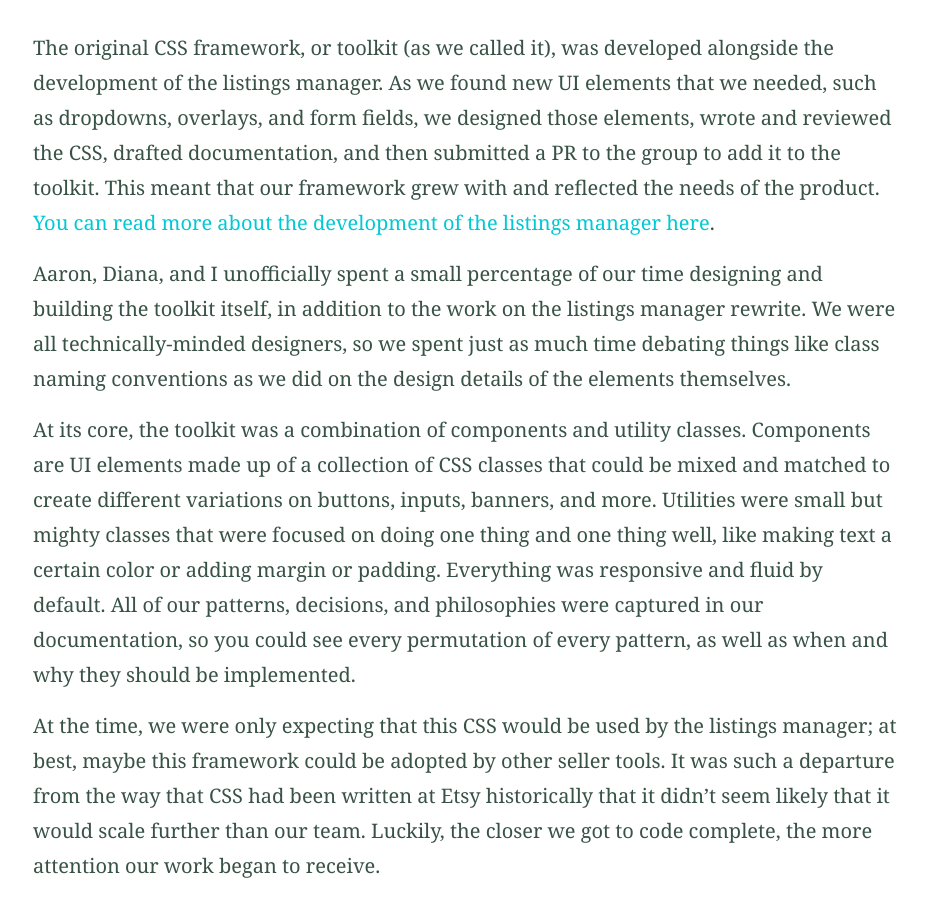
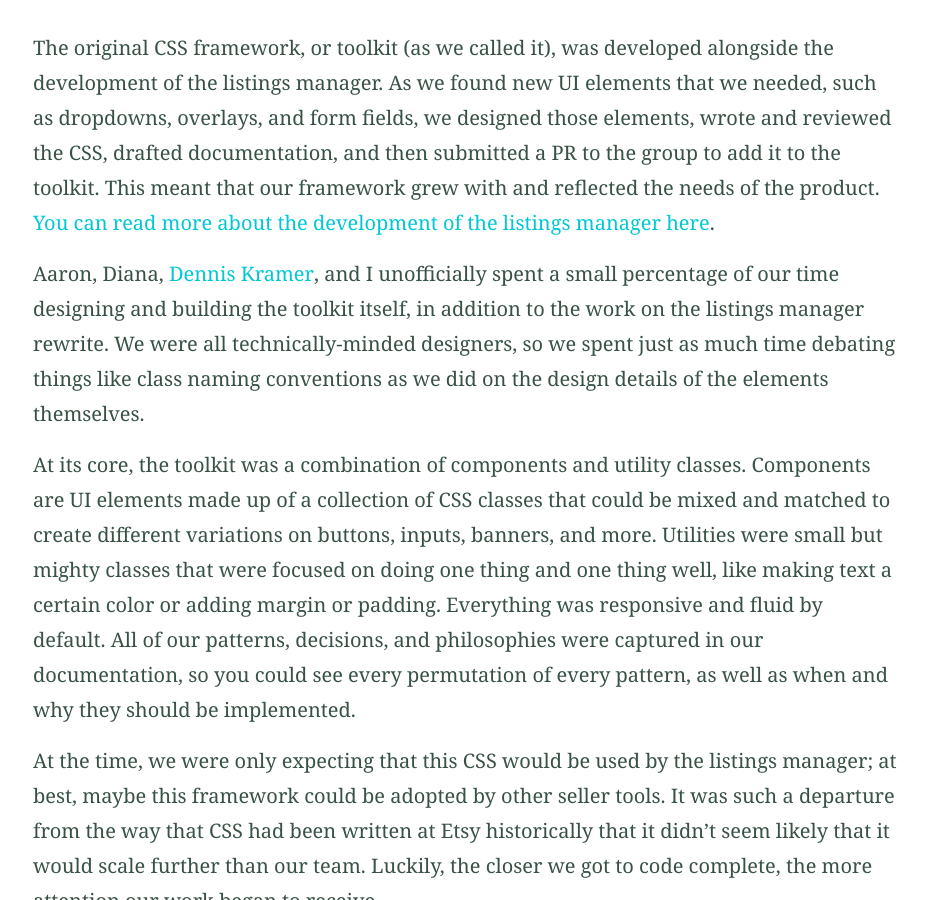
Before and after one commit to harllee/jessicaharllee.com, a Jekyll site: the page built from _work/etsy-web-toolkit.markdown, in a window 1280 px wide and 900 px high, scrolled down 1877 px. Shown: the whole window, without its empty margins (175-1103 px from the left). Built offline with Jekyll 4.4.1, drawn with Linux system fonts in a browser that asks for light colours.

Commit message:
Updated Etsy Web Toolkit

```diff
--- a/_work/etsy-web-toolkit.markdown
+++ b/_work/etsy-web-toolkit.markdown
@@ -29,7 +29,7 @@
 The original CSS framework, or toolkit (as we called it), was developed alongside the development of the listings manager. As we found new UI elements that we needed, such as dropdowns, overlays, and form fields, we designed those elements, wrote and reviewed the CSS, drafted documentation, and then submitted a PR to the group to add it to the toolkit. This meant that our framework grew with and reflected the needs of the product.
 [You can read more about the development of the listings manager here](https://codeascraft.com/2015/02/05/rebuilding-the-foundation-of-etsy-seller-tools/).
 
-Aaron, Diana, and I unofficially spent a small percentage of our time designing and building the toolkit itself, in addition to the work on the listings manager rewrite. We were all technically-minded designers, so we spent just as much time debating things like class naming conventions as we did on the design details of the elements themselves.
+Aaron, Diana, [Dennis Kramer](http://www.dennispkramer.com), and I unofficially spent a small percentage of our time designing and building the toolkit itself, in addition to the work on the listings manager rewrite. We were all technically-minded designers, so we spent just as much time debating things like class naming conventions as we did on the design details of the elements themselves.
 
 At its core, the toolkit was a combination of components and utility classes. Components are UI elements made up of a collection of CSS classes that could be mixed and matched to create different variations on buttons, inputs, banners, and more. Utilities were small but mighty classes that were focused on doing one thing and one thing well, like making text a certain color or adding margin or padding. Everything was responsive and fluid by default. All of our patterns, decisions, and philosophies were captured in our documentation, so you could see every permutation of every pattern, as well as when and why they should be implemented.
 
```
